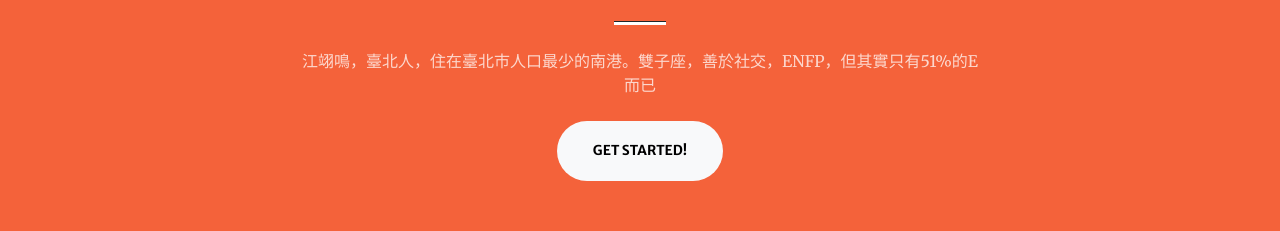
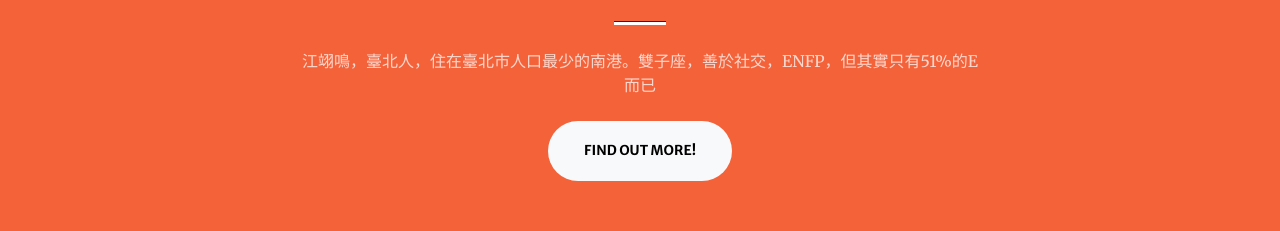
Before and after one commit to edwin0616/edwin0616.github.io, a plain HTML site: page index.html in a window 1280 px wide. Shown: the part 969-1200 px from the top of the page. Drawn offline with nearby package versions, Linux system fonts and the light colour scheme; some packages are replaced by stand-ins of ours; a script that the page names is missing.

Commit message:
Update index.html

```diff
--- a/index.html
+++ b/index.html
@@ -57,7 +57,7 @@
                         <h2 class="text-white mt-0">About Me!</h2>
                         <hr class="divider divider-light" />
                         <p class="text-white-75 mb-4">江翊鳴，臺北人，住在臺北市人口最少的南港。雙子座，善於社交，ENFP，但其實只有51%的E而已</p>
-                        <a class="btn btn-light btn-xl" href="#services">Get Started!</a>
+                        <a class="btn btn-light btn-xl" href="#services">Find Out More!</a>
                     </div>
                 </div>
             </div>
```
